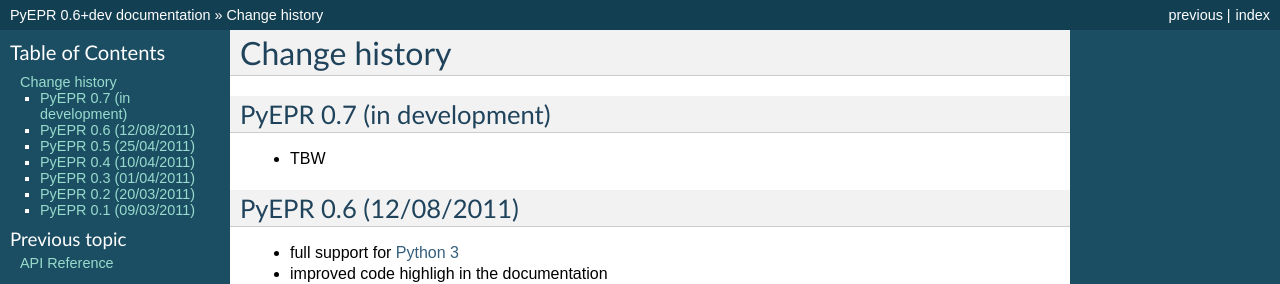
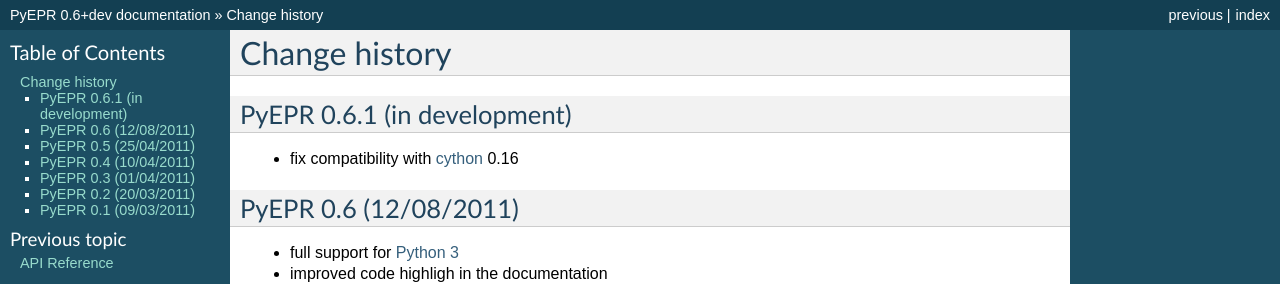
Before and after one commit to avalentino/pyepr, a Sphinx documentation site: the page built from doc/NEWS.txt, in a window 1280 px wide. Shown: the top 284 px of the page. Built offline with Sphinx 7.4.7, drawn with Linux system fonts in a browser that asks for light colours; formulas are drawn with MathJax 3.

Commit message:
Fix compatibility with cython 0.16

```diff
--- a/doc/NEWS.txt
+++ b/doc/NEWS.txt
@@ -2,10 +2,10 @@
 ==============
 
 
-PyEPR 0.7 (in development)
---------------------------
+PyEPR 0.6.1 (in development)
+----------------------------
 
-* TBW
+* fix compatibility with cython_ 0.16
 
 
 PyEPR 0.6 (12/08/2011)
```
Also changed, not shown: 2 other files.
